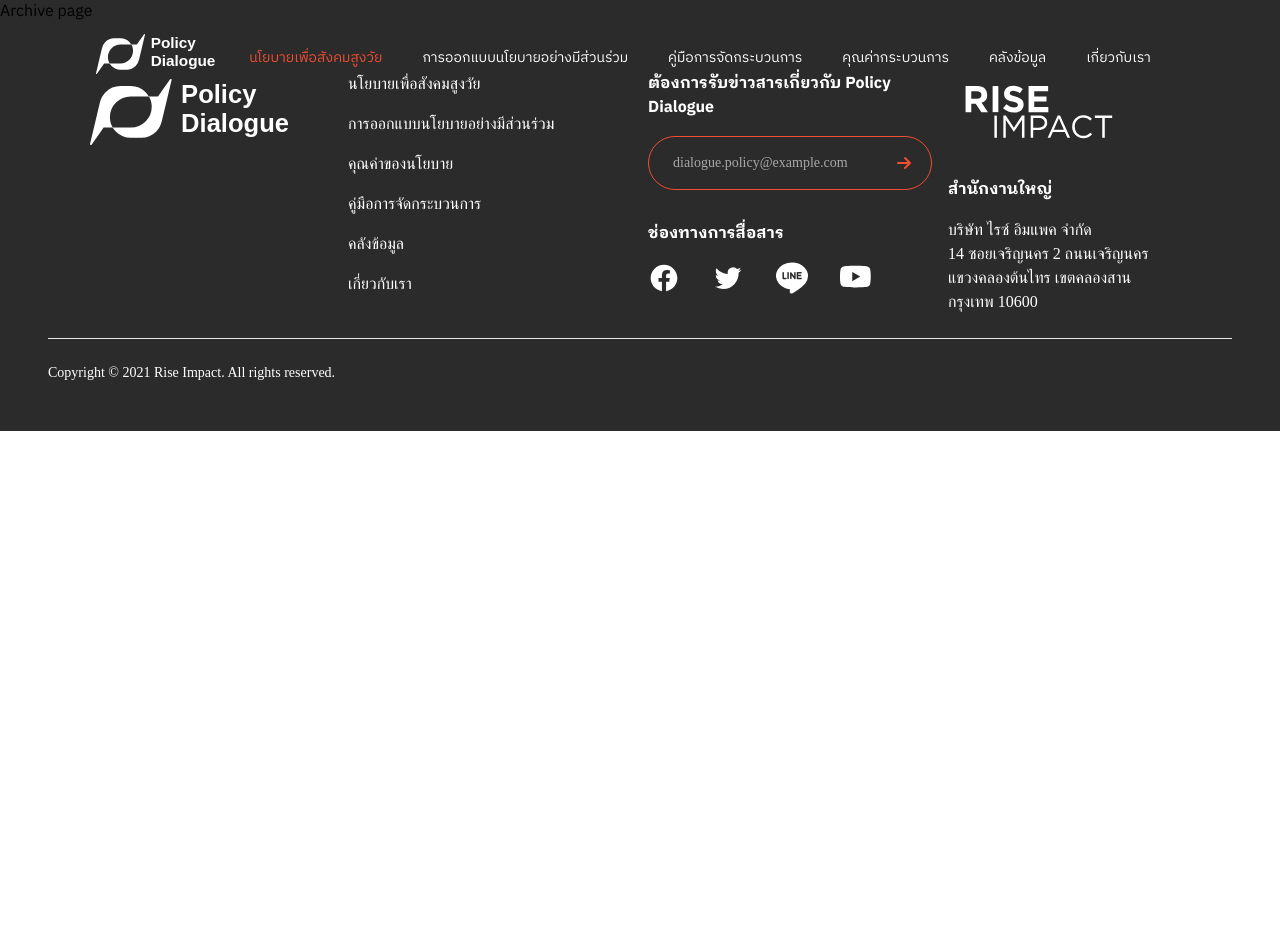
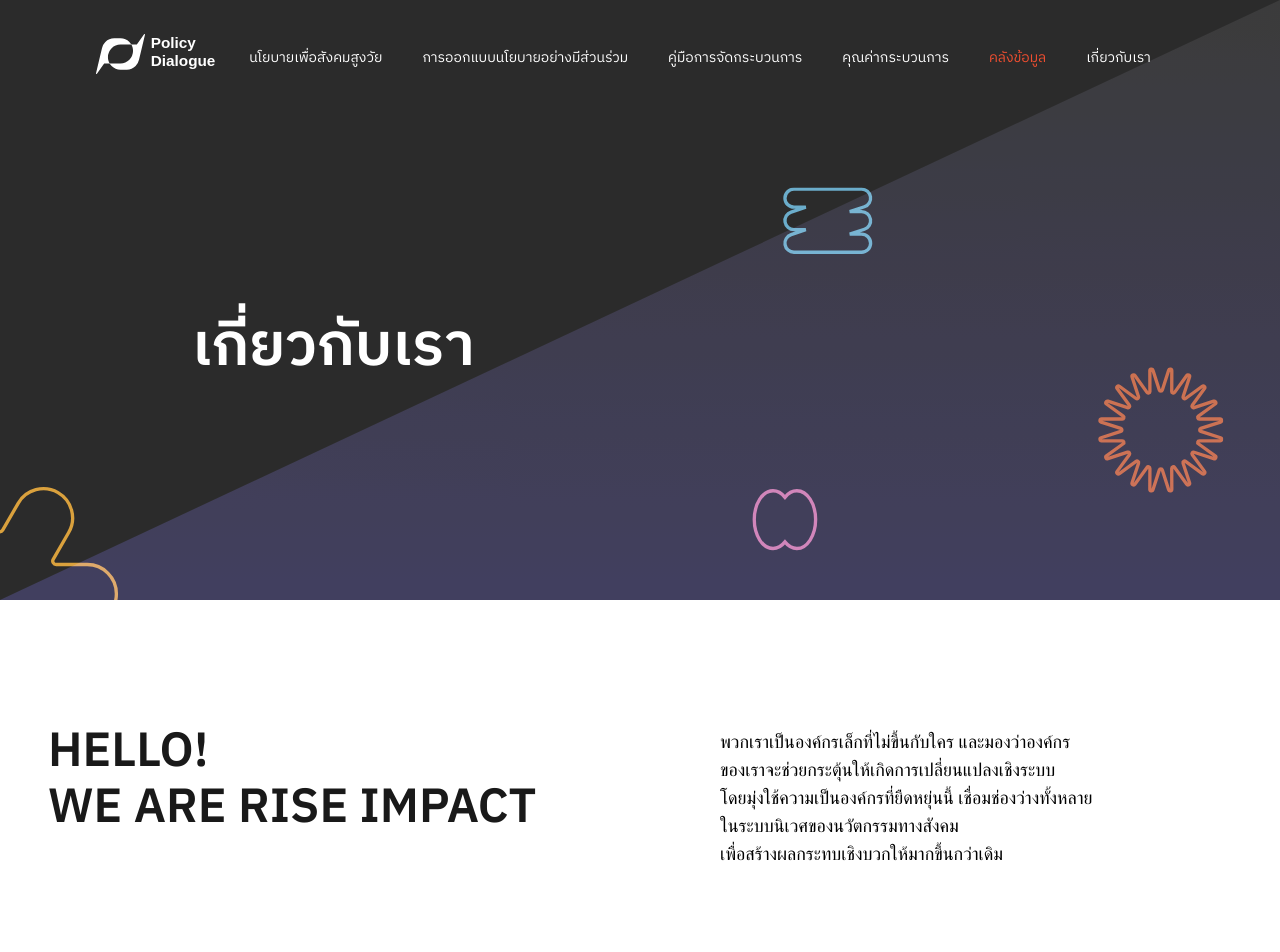
Before and after one commit to jukbot/policy-dialogue, a Next.js app: page /archive in a window 1280 px wide. Shown: the top 952 px of the page. Before the commit the page ends 800 px from the top, so only its background shows below. Built offline with nearby package versions, Linux system fonts and the light colour scheme; a web font is replaced by a local one; what @tailwindcss/typography, tailwindcss-debug-screens would draw is missing.

Commit message:
fix: nav link hightlight

```diff
--- a/components/Layout/Navbar.tsx
+++ b/components/Layout/Navbar.tsx
@@ -3,14 +3,15 @@ import { MenuIcon, XIcon } from '@heroicons/react/outline'
 import Logo from '/public/image/logo/logo.svg'
 import Image from 'next/image'
 import Link from 'next/link'
+import { useRouter } from 'next/router'
 
 const navigation = [
-  { name: 'นโยบายเพื่อสังคมสูงวัย', href: '/', current: true },
-  { name: 'การออกแบบนโยบายอย่างมีส่วนร่วม', href: '/process', current: false },
-  { name: 'คู่มือการจัดกระบวนการ', href: '/guideline', current: false },
-  { name: 'คุณค่ากระบวนการ', href: '/value', current: false },
-  { name: 'คลังข้อมูล', href: '/archive', current: false },
-  { name: 'เกี่ยวกับเรา', href: '/about', current: false },
+  { name: 'นโยบายเพื่อสังคมสูงวัย', href: '/' },
+  { name: 'การออกแบบนโยบายอย่างมีส่วนร่วม', href: '/process' },
+  { name: 'คู่มือการจัดกระบวนการ', href: '/guideline' },
+  { name: 'คุณค่ากระบวนการ', href: '/value' },
+  { name: 'คลังข้อมูล', href: '/archive' },
+  { name: 'เกี่ยวกับเรา', href: '/about' },
 ]
 
 function classNames(...classes: string[]) {
@@ -18,6 +19,8 @@ function classNames(...classes: string[]) {
 }
 
 const Navbar = (): JSX.Element => {
+  const { pathname } = useRouter()
+
   return (
     <Disclosure as="nav">
       {({ open }) => (
@@ -45,8 +48,8 @@ const Navbar = (): JSX.Element => {
                       <a
                         key={item.name}
                         href={item.href}
-                        className={classNames(item.current ? ' text-primary' : 'text-white hover:text-primary', 'px-2 text-sm')}
-                        aria-current={item.current ? 'page' : undefined}
+                        className={classNames(pathname === item.href ? ' text-primary' : 'text-white hover:text-primary', 'px-2 text-sm')}
+                        aria-current={pathname === item.href ? 'page' : undefined}
                       >
                         {item.name}
                       </a>
@@ -64,8 +67,11 @@ const Navbar = (): JSX.Element => {
                   key={item.name}
                   as="a"
                   href={item.href}
-                  className={classNames(item.current ? ' text-white' : 'text-gray-300 hover:text-white', 'block px-3 py-2 rounded-md text-base font-medium')}
-                  aria-current={item.current ? 'page' : undefined}
+                  className={classNames(
+                    pathname === item.href ? ' text-white' : 'text-gray-300 hover:text-white',
+                    'block px-3 py-2 rounded-md text-base font-medium'
+                  )}
+                  aria-current={pathname === item.href ? 'page' : undefined}
                 >
                   {item.name}
                 </Disclosure.Button>
--- a/pages/archive.tsx
+++ b/pages/archive.tsx
@@ -1,5 +1,147 @@
+import Team from '@/data/team.json'
+import Contributor from '@/data/contributors.json'
+import Image from 'next/image'
+
 const ArchivePage = () => {
-  return <>Archive page</>
+  return (
+    <div className="relative">
+      <main className="relative">
+        <section className="relative grid h-[50vh] lg:h-[75vh] bg-bottom bg-contain bg-no-repeat transition flex items-center bg-about-pattern-mobile sm:bg-about-pattern">
+          <div className="flex justify-center pt-24 text-white lg:justify-start lg:ml-48">
+            <h1 className="text-5xl font-semibold lg:text-6xl">เกี่ยวกับเรา</h1>
+          </div>
+          <div className="fixed w-full h-full absolute bottom-0 right-0 triangle-bottom-right mix-blend-screen opacity-75 from-[#191919] to-[#242054] bg-gradient-to-b bottom-0" />
+        </section>
+
+        <section className="relative h-full space-y-12 bg-white">
+          <div className="grid grid-cols-1 gap-16 py-16 mx-auto lg:py-32 md:grid-cols-2 max-w-7xl">
+            <div className="flex flex-col col-span-1 px-6 sm:px-12 text-body">
+              <div className="space-y-2">
+                <h2 className="text-4xl font-semibold sm:text-5xl">HELLO!</h2>
+                <h2 className="text-4xl font-semibold sm:text-5xl">WE ARE RISE IMPACT</h2>
+              </div>
+            </div>
+            <div className="relative col-span-1 px-6 sm:px-12">
+              <p className="lg:text-lg max-w-prose font-body">
+                พวกเราเป็นองค์กรเล็กที่ไม่ขึ้นกับใคร และมองว่าองค์กร
+                <br /> ของเราจะช่วยกระตุ้นให้เกิดการเปลี่ยนแปลงเชิงระบบ
+                <br /> โดยมุ่งใช้ความเป็นองค์กรที่ยืดหยุ่นนี้ เชื่อมช่องว่างทั้งหลาย
+                <br /> ในระบบนิเวศของนวัตกรรมทางสังคม
+                <br /> เพื่อสร้างผลกระทบเชิงบวกให้มากขึ้นกว่าเดิม
+              </p>
+            </div>
+          </div>
+          <div className="px-6 py-12 mx-auto text-center max-w-7xl lg:px-12">
+            <div className="space-y-12">
+              <div className="mx-auto sm:max-w-xl lg:max-w-5xl">
+                <h2 className="text-4xl font-bold lg:text-6xl">RISE IMPACT Team</h2>
+              </div>
+              <ul role="list" className="mx-auto space-y-16 sm:grid sm:grid-cols-2 sm:gap-16 sm:space-y-0 lg:grid-cols-3">
+                {Team.map((person) => (
+                  <li key={person.name}>
+                    <div className="space-y-6">
+                      <Image className="mx-auto rounded-full w-36 h-36 xl:w-48 xl:h-48" priority width="200" height="200" src={person.imageUrl} alt="profile" />
+                      <div className="space-y-2">
+                        <div className="space-y-1 text-lg leading-6 font-body">
+                          <h3 className="font-bold">{person.name}</h3>
+                          <p className="font-light">{person.role}</p>
+                        </div>
+                      </div>
+                    </div>
+                  </li>
+                ))}
+              </ul>
+            </div>
+          </div>
+          <div className="px-6 pt-12 mx-auto text-center pb-36 max-w-7xl lg:px-12">
+            <div className="space-y-12 lg:space-y-24">
+              <div className="mx-auto sm:max-w-xl lg:max-w-5xl">
+                <h2 className="text-4xl font-bold lg:text-6xl">Contributors</h2>
+              </div>
+              <ul role="list" className="mx-auto space-y-8 sm:grid sm:grid-cols-2 lg:grid-cols-3 sm:gap-16 sm:space-y-0">
+                {Contributor.map((person) => (
+                  <li key={person.name}>
+                    <div className="text-lg leading-6 text-center font-body">
+                      <h3 className="font-bold">{person.name}</h3>
+                    </div>
+                  </li>
+                ))}
+              </ul>
+            </div>
+          </div>
+        </section>
+        <section className="relative h-full bg-secondary">
+          <div className="px-6 py-24 mx-auto space-y-12 lg:px-12 max-w-7xl">
+            <div className="space-y-2 text-white">
+              <h2 className="text-4xl font-bold lg:text-6xl">ติดต่อเรา</h2>
+              <p className="text-4xl font-body">Get in touch!</p>
+            </div>
+            <form>
+              <div className="grid grid-cols-1 gap-y-6 gap-x-24 lg:grid-cols-2">
+                <div className="col-span-1 space-y-6">
+                  <div className="grid items-start grid-cols-3 gap-4">
+                    <label htmlFor="fullname" className="label-input">
+                      ชื่อ/นามสกุล
+                    </label>
+                    <div className="col-span-2">
+                      <input type="text" name="fullName" id="fullname" placeholder="ชื่อ/นามสกุล" className="text-input" />
+                    </div>
+                  </div>
+                  <div className="grid items-start grid-cols-3 gap-4">
+                    <label htmlFor="organizename" className="label-input">
+                      ชื่อองค์กร
+                    </label>
+                    <div className="col-span-2">
+                      <input type="text" name="organizeName" id="organizename" placeholder="ชื่อองค์กรของคุณ" className="text-input" />
+                    </div>
+                  </div>
+                  <div className="grid items-start grid-cols-3 gap-4">
+                    <label htmlFor="organizetype" className="label-input">
+                      ประเภทองค์กร *
+                    </label>
+                    <div className="col-span-2">
+                      <select name="organizetType" id="organizetype" placeholder="ชื่อ/นามสกุล" required className="text-input">
+                        <option selected disabled className="text-[#707070]">
+                          เลือกประเภทองค์กร
+                        </option>
+                        <option value="public">ไม่รู้</option>
+                        <option value="private">ไม่ทราบ</option>
+                        <option value="government">ไม่บอก</option>
+                      </select>
+                    </div>
+                  </div>
+                  <div className="grid items-start grid-cols-3 gap-4">
+                    <label htmlFor="email" className="label-input">
+                      อีเมล *
+                    </label>
+                    <div className="col-span-2">
+                      <input type="email" name="email" id="email" required placeholder="youremail@mail.com" className="text-input" />
+                    </div>
+                  </div>
+                </div>
+                <div className="col-span-1">
+                  <div className="grid items-start grid-cols-3 gap-4">
+                    <label htmlFor="message" className="flex col-span-1 label-input lg:justify-end lg:mr-6">
+                      ข้อความ
+                    </label>
+                    <div className="col-span-2 space-y-6">
+                      <textarea name="message" id="message" maxLength={1000} rows={11} placeholder="ข้อความของคุณ" className="text-input" defaultValue={''} />
+                      <button
+                        type="submit"
+                        className="inline-flex justify-center px-12 py-4 text-center text-white border border-transparent rounded-none lg:w-full bg-primary hover:bg-accent"
+                      >
+                        บันทึก
+                      </button>
+                    </div>
+                  </div>
+                </div>
+              </div>
+            </form>
+          </div>
+        </section>
+      </main>
+    </div>
+  )
 }
 
 export default ArchivePage
```
